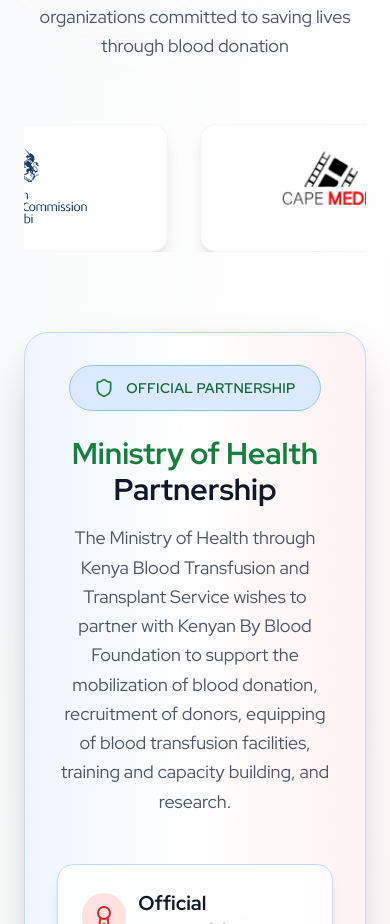
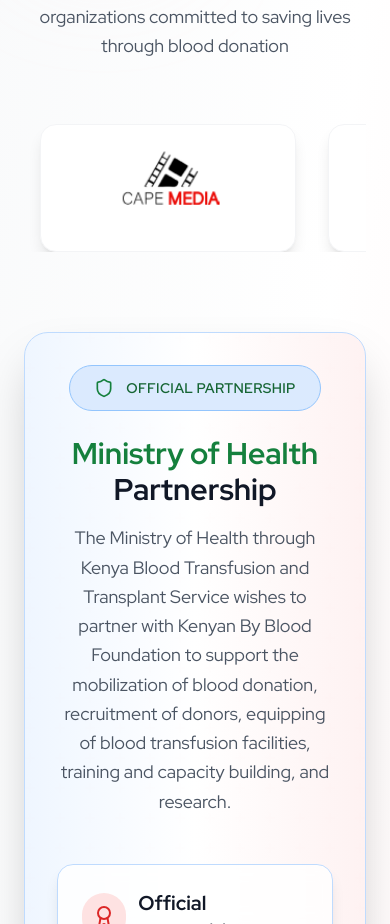
Before and after one commit to lekakenycollins8/kenyan-by-blood-org-website, a Next.js app: page /partners in a window 390 px wide. Shown: the part 1665-2589 px from the top of the page. Built offline with nearby package versions, Linux system fonts and the light colour scheme.

Commit message:
feat: enhance PartnersList component with improved section visibility and animation effects

```diff
--- a/components/partners/PartnersList.tsx
+++ b/components/partners/PartnersList.tsx
@@ -1,9 +1,11 @@
 "use client"
+
 
 import React, { useRef, useEffect, useState } from "react"
 import { motion, useInView } from "framer-motion"
 import { Users, Heart, Shield, Award, Droplets, Coffee, BookOpen, Building } from "lucide-react"
 import Image from "next/image"
+
 
 interface Partner {
  name: string
@@ -11,14 +13,27 @@
  category?: string
 }
 
+
 interface PartnersListProps {
  partners: Partner[]
 }
 
+
 export default function PartnersList({ partners }: PartnersListProps) {
-  const ref = useRef(null)
-  const isInView = useInView(ref, { once: true, amount: 0.2 })
+ // Create separate refs for different sections
+ const sectionRef = useRef(null)
+ const headerRef = useRef(null)
+ const carouselRef = useRef(null)
+ const mohRef = useRef(null)
+ const supportAreasRef = useRef(null)
+  // Set up separate inView states with appropriate thresholds
+ const isSectionInView = useInView(sectionRef, { once: true, amount: 0.1 })
+ const isHeaderInView = useInView(headerRef, { once: true, amount: 0.1, margin: "0px 0px -10% 0px" })
+ const isCarouselInView = useInView(carouselRef, { once: true, amount: 0.1, margin: "0px 0px -10% 0px" })
+ const isMohInView = useInView(mohRef, { once: true, amount: 0.1, margin: "0px 0px -10% 0px" })
+ const isSupportAreasInView = useInView(supportAreasRef, { once: true, amount: 0.1, margin: "0px 0px -10% 0px" })
   const [currentIndex, setCurrentIndex] = useState(0)
+
 
  // partners data
  const mockPartners = [
@@ -89,10 +104,13 @@
    }
  ];
 
+
  const displayPartners = partners.length > 0 ? partners : partners
+
 
  // Create infinite loop by duplicating partners
  const infinitePartners = [...displayPartners, ...displayPartners, ...displayPartners]
+
 
  // Smooth infinite carousel
  useEffect(() => {
@@ -110,6 +128,7 @@
    return () => clearInterval(interval)
  }, [displayPartners.length])
 
+
  // Animation variants
  const containerVariants = {
    hidden: { opacity: 0 },
@@ -122,6 +141,7 @@
    }
  }
 
+
  const itemVariants = {
    hidden: { opacity: 0, y: 20 },
    visible: {
@@ -130,6 +150,7 @@
      transition: { duration: 0.5, ease: "easeOut" }
    }
  }
+
 
  const supportAreas = [
    {
@@ -158,9 +179,10 @@
    }
  ]
 
+
  return (
    <section
-      ref={ref}
+     ref={sectionRef}
      className="py-20 lg:py-32 bg-gradient-to-br from-gray-50 via-white to-red-50 relative overflow-hidden"
      aria-label="Partners Section"
    >
@@ -171,10 +193,11 @@
      <div className="max-w-7xl mx-auto px-6 lg:px-8 relative z-10">
        {/* Enhanced Header */}
        <motion.div
+         ref={headerRef}
          className="text-center mb-16"
          variants={containerVariants}
          initial="hidden"
-          animate={isInView ? "visible" : "hidden"}
+         animate={isHeaderInView ? "visible" : "hidden"}
        >
          <motion.div
            variants={itemVariants}
@@ -203,18 +226,20 @@
          </motion.p>
        </motion.div>
 
+
        {/* Infinite Logo Carousel */}
        <motion.div
-          className="mb-20 sm:mb-24"
+         ref={carouselRef}
+         className="mb-20"
          variants={itemVariants}
          initial="hidden"
-          animate={isInView ? "visible" : "hidden"}
+         animate={isCarouselInView ? "visible" : "hidden"}
        >
          <div className="relative overflow-hidden">
            <motion.div
              className="flex gap-8 items-center"
              animate={{
-                x: -currentIndex * (typeof window !== 'undefined' ? (window.innerWidth < 640 ? 200 : 280) : 280),
+               x: -currentIndex * 280 // Adjust based on logo width + gap
              }}
              transition={{
                duration: 0.8,
@@ -243,12 +268,14 @@
          </div>
        </motion.div>
 
+
        {/* Ministry of Health Partnership Section */}
        <motion.div
+         ref={mohRef}
          className="mb-20"
          variants={containerVariants}
          initial="hidden"
-          animate={isInView ? "visible" : "hidden"}
+         animate={isMohInView ? "visible" : "hidden"}
        >
          <div className="bg-gradient-to-r from-blue-50 via-white to-red-50 rounded-3xl p-8 lg:p-12 border border-blue-200 shadow-2xl relative overflow-hidden">
            {/* Background pattern */}
@@ -280,6 +307,7 @@
                </p>
              </motion.div>
 
+
              {/* Recognition Cards */}
              <motion.div variants={itemVariants} className="grid md:grid-cols-2 gap-6 mb-12">
                <div className="bg-white/80 backdrop-blur rounded-2xl p-6 border border-blue-200 shadow-lg">
@@ -294,6 +322,7 @@
                    a partner to the Ministry of Health in effecting KBTTS mandate.
                  </p>
                </div>
+
 
                <div className="bg-white/80 backdrop-blur rounded-2xl p-6 border border-green-200 shadow-lg">
                  <div className="flex items-center gap-3 mb-4">
@@ -312,11 +341,13 @@
          </div>
        </motion.div>
 
+
        {/* Support Areas Section */}
        <motion.div
+         ref={supportAreasRef}
          variants={containerVariants}
          initial="hidden"
-          animate={isInView ? "visible" : "hidden"}
+         animate={isSupportAreasInView ? "visible" : "hidden"}
        >
          <motion.div variants={itemVariants} className="text-center mb-12">
            <h3 className="text-3xl md:text-4xl font-bold text-gray-900 mb-4">
@@ -326,6 +357,7 @@
              Our comprehensive approach to supporting Kenya's blood donation ecosystem
            </p>
          </motion.div>
+
 
          <div className="grid md:grid-cols-2 lg:grid-cols-4 gap-8">
            {supportAreas.map((area, index) => (
@@ -354,6 +386,7 @@
              </motion.div>
            ))}
          </div>
+
 
          {/* Refreshments Detail Box */}
          <motion.div
```
Lines whose indentation alone changed are shown as unchanged.
